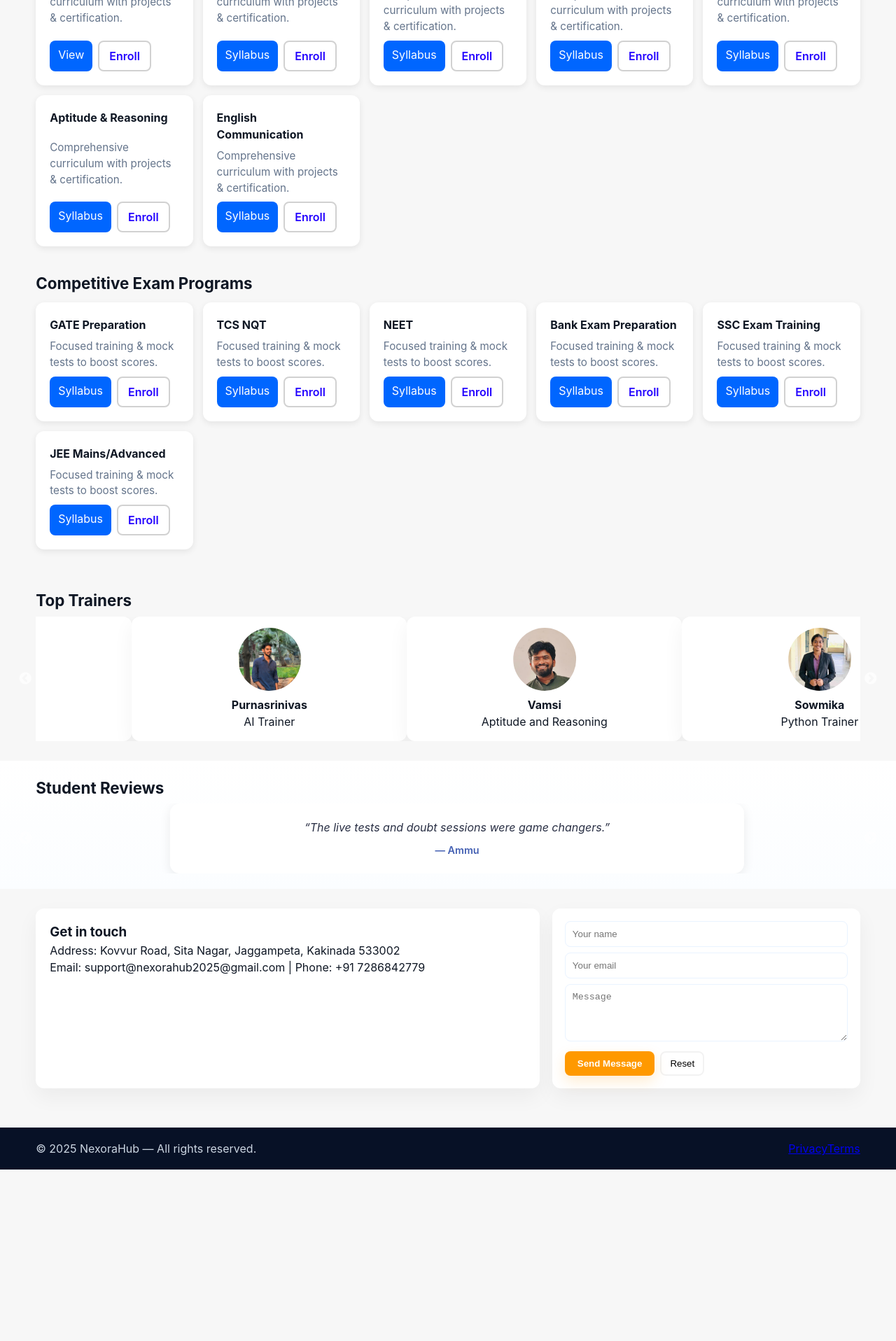
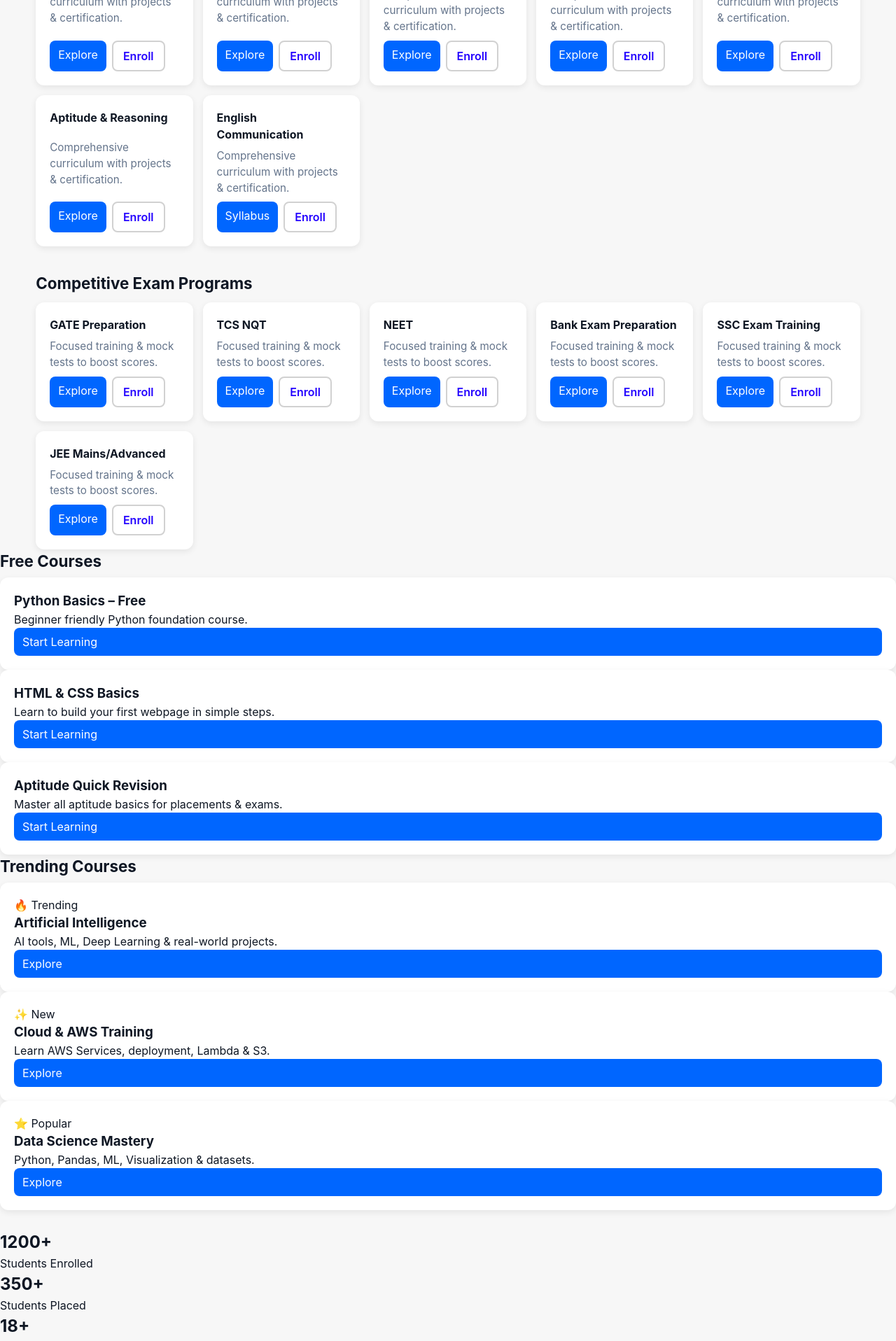
Before and after one commit to nexorahub2025/website-12, a React (Create React App) app: page / in a window 1280 px wide. Shown: the part 880-2796 px from the top of the page at 70% size. Before the commit the page ends 2551 px from the top, so only its background shows below. Built offline with nearby package versions, Linux system fonts and the light colour scheme.

Commit message:
Update App.js

```diff
--- a/src/App.js
+++ b/src/App.js
@@ -24,7 +24,7 @@ import JEE from "./JEE";
 
 /* Dummy data */
 const mainCourses = [
-  "Python Stack",
+  "Python  Full Stack",
   "Java Full Stack",
   "AWS (Amazon Web Services)",
   "Artificial Intelligence (AI)",
@@ -119,10 +119,15 @@ function Home() {
       </header>
 
       <main>
+
         {/* HERO */}
         <section id="home" className="nh-hero">
+
+
           <div className="nh-container hero-inner">
+
             <div className="hero-left">
+
               <h1>Empowering Learning with <span className="accent">NexoraHub</span></h1>
               <p className="lead">Hands-on courses, expert trainers, and project-based learning — everything to make you job-ready.</p>
               <div className="hero-actions">
@@ -137,6 +142,8 @@ function Home() {
                   </a>          </div>                <button className="btn-ghost" onClick={() => document.querySelector("#courses").scrollIntoView({ behavior: "smooth" })}>Learn More</button>
               </div>
             </div>
+
+
             <div className="hero-right">
               <div className="hero-card">
                 <img src="https://images.unsplash.com/photo-1498050108023-c5249f4df085?q=80&w=800&auto=format&fit=crop" alt="students learning" />
@@ -170,14 +177,14 @@ function Home() {
                   <p className="course-mini">Comprehensive curriculum with projects & certification.</p>
 
                   <div className="course-actions">
-                    {c === "Python Stack" && (
+                    {c === "Python  Full Stack" && (
                       <>
                         <Link
                           to="/python"
                           className="btn-sm"
                           onClick={() => window.scrollTo(0, 0)}
                         >
-                          View
+                          Explore
                         </Link>
                         <Link to="https://forms.gle/peNrEn4xtz7Qx1bN6" className="btn-outline">Enroll</Link>
                       </>
@@ -190,7 +197,7 @@ function Home() {
                           className="btn-sm"
                           onClick={() => window.scrollTo(0, 0)}
                         >
-                          Syllabus
+                          Explore
                         </Link>
                         <Link
                           to="https://forms.gle/peNrEn4xtz7Qx1bN6"
@@ -208,8 +215,7 @@ function Home() {
                           to="/aws"
                           className="btn-sm"
                           onClick={() => window.scrollTo(0, 0)}
-                        >
-                          Syllabus
+                        > Explore
                         </Link>
                         <Link
                           to="https://forms.gle/peNrEn4xtz7Qx1bN6"
@@ -228,7 +234,7 @@ function Home() {
                           className="btn-sm"
                           onClick={() => window.scrollTo(0, 0)}
                         >
-                          Syllabus
+                          Explore
                         </Link>
                         <Link
                           to="https://forms.gle/peNrEn4xtz7Qx1bN6"
@@ -247,7 +253,7 @@ function Home() {
                           className="btn-sm"
                           onClick={() => window.scrollTo(0, 0)}
                         >
-                          Syllabus
+                          Explore
                         </Link>
                         <Link
                           to="https://forms.gle/peNrEn4xtz7Qx1bN6"
@@ -266,7 +272,7 @@ function Home() {
                           className="btn-sm"
                           onClick={() => window.scrollTo(0, 0)}
                         >
-                          Syllabus
+                          Explore
                         </Link>
                         <Link
                           to="https://forms.gle/peNrEn4xtz7Qx1bN6"
@@ -319,7 +325,7 @@ function Home() {
                           className="btn-sm"
                           onClick={() => window.scrollTo(0, 0)}
                         >
-                          Syllabus
+                          Explore
                         </Link>
 
                         <Link
@@ -339,7 +345,7 @@ function Home() {
                           className="btn-sm"
                           onClick={() => window.scrollTo(0, 0)}
                         >
-                          Syllabus
+                          Explore
                         </Link>
 
                         <Link
@@ -359,7 +365,7 @@ function Home() {
                           className="btn-sm"
                           onClick={() => window.scrollTo(0, 0)}
                         >
-                          Syllabus
+                          Explore
                         </Link>
 
                         <Link
@@ -379,7 +385,7 @@ function Home() {
                           className="btn-sm"
                           onClick={() => window.scrollTo(0, 0)}
                         >
-                          Syllabus
+                          Explore
                         </Link>
 
                         <Link
@@ -399,7 +405,7 @@ function Home() {
                           className="btn-sm"
                           onClick={() => window.scrollTo(0, 0)}
                         >
-                          Syllabus
+                          Explore
                         </Link>
 
                         <Link
@@ -419,7 +425,7 @@ function Home() {
                           className="btn-sm"
                           onClick={() => window.scrollTo(0, 0)}
                         >
-                          Syllabus
+                          Explore
                         </Link>
 
                         <Link
@@ -438,7 +444,96 @@ function Home() {
               ))}
             </div>
           </div>
+          <section className="course-section">
+            <h2 className="section-title">Free Courses</h2>
+            <div className="course-grid">
+
+              <div className="course-card">
+                <h3>Python Basics – Free</h3>
+                <p>Beginner friendly Python foundation course.</p>
+                <Link to="https://forms.gle/kxXhWvznKYJStLdk6" className="btn-sm">Start Learning</Link>
+              </div>
+
+              <div className="course-card">
+                <h3>HTML & CSS Basics</h3>
+                <p>Learn to build your first webpage in simple steps.</p>
+                <Link to="https://forms.gle/kxXhWvznKYJStLdk6" className="btn-sm">Start Learning</Link>
+              </div>
+
+              <div className="course-card">
+                <h3>Aptitude Quick Revision</h3>
+                <p>Master all aptitude basics for placements & exams.</p>
+                <Link to="https://forms.gle/kxXhWvznKYJStLdk6" className="btn-sm">Start Learning</Link>
+              </div>
+
+            </div>
+          </section>
+          <section className="course-section">
+            <h2 className="section-title">Trending Courses</h2>
+            <div className="course-grid">
+
+              <div className="course-card trending">
+                <span className="trend-tag">🔥 Trending</span>
+                <h3>Artificial Intelligence</h3>
+                <p>AI tools, ML, Deep Learning & real-world projects.</p>
+                <Link
+                  to="/ai"
+                  className="btn-sm"
+                  onClick={() => window.scrollTo(0, 0)}
+                >
+                  Explore
+                </Link>          </div>
+
+              <div className="course-card trending">
+                <span className="trend-tag">✨ New</span>
+                <h3>Cloud & AWS Training</h3>
+                <p>Learn AWS Services, deployment, Lambda & S3.</p>
+                <Link
+                  to="/aws"
+                  className="btn-sm"
+                  onClick={() => window.scrollTo(0, 0)}
+                >
+                  Explore
+                </Link>             </div>
+
+              <div className="course-card trending">
+                <span className="trend-tag">⭐ Popular</span>
+                <h3>Data Science Mastery</h3>
+                <p>Python, Pandas, ML, Visualization & datasets.</p>
+                <Link
+                  to="/datascience"
+                  className="btn-sm"
+                  onClick={() => window.scrollTo(0, 0)}
+                >
+                  Explore
+                </Link>              </div>
+
+            </div>
+          </section>
+
+
         </section>
+        <div className="stats-section">
+          <div className="stat-box">
+            <h2>1200+</h2>
+            <p>Students Enrolled</p>
+          </div>
+
+          <div className="stat-box">
+            <h2>350+</h2>
+            <p>Students Placed</p>
+          </div>
+
+          <div className="stat-box">
+            <h2>18+</h2>
+            <p>Courses Offered</p>
+          </div>
+
+          <div className="stat-box">
+            <h2>4.9★</h2>
+            <p>Google Rating</p>
+          </div>
+        </div>
 
         {/* TRAINERS */}
         <section id="trainers" className="nh-trainers">
```
